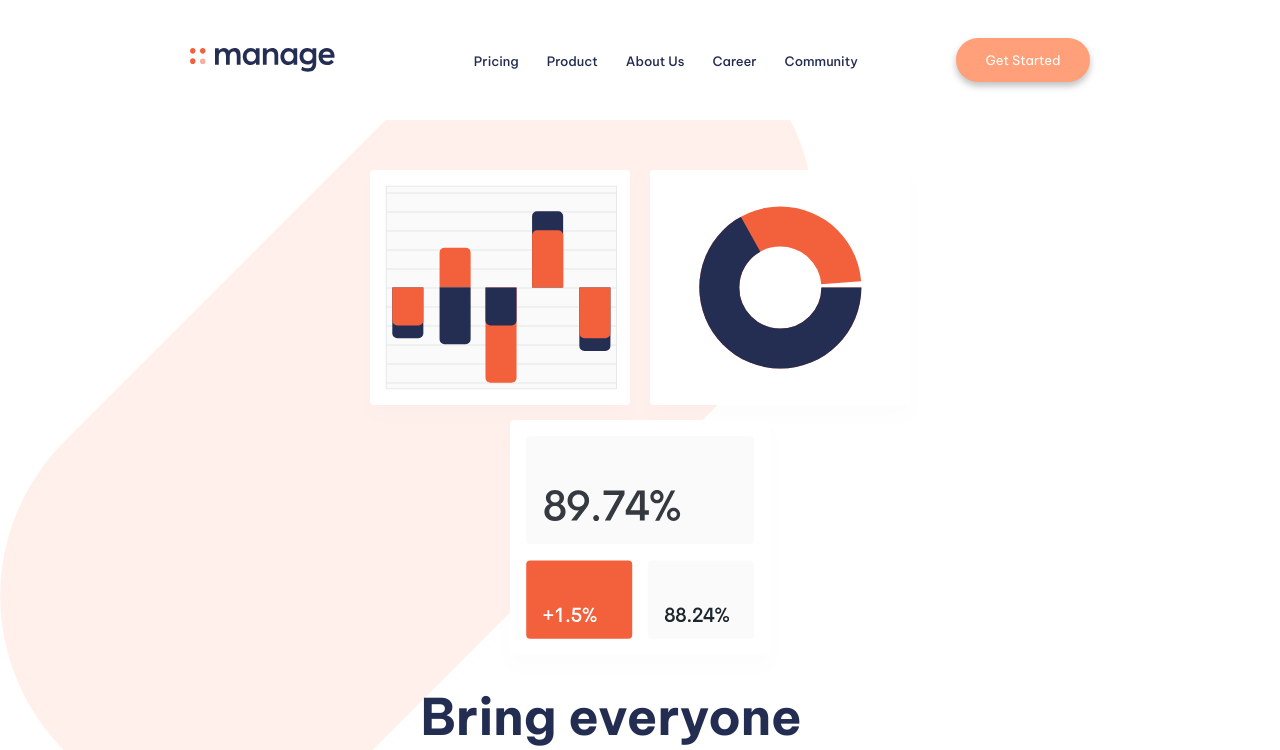
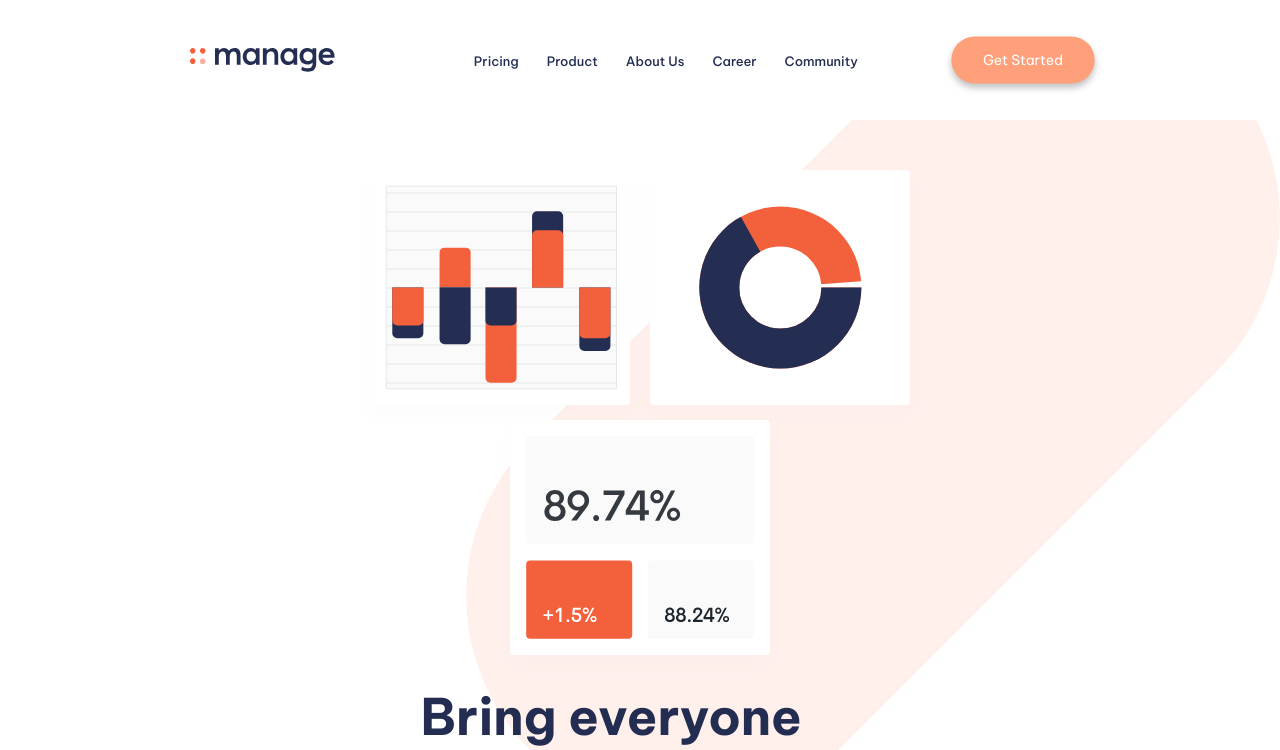
Before and after one commit to Josefina-Mayans/Examen-Pr-ctico-Final-FE1, a plain HTML site: page index.html in a window 1280 px wide. In both pictures the pointer is over the button 1023 px from the left and 60 px from the top of the page. Shown: the top 750 px of the page. Drawn offline with Linux system fonts and the light colour scheme.

Commit message:
Ahora si entrego

```diff
--- a/css/style.css
+++ b/css/style.css
@@ -20,7 +20,8 @@ html {
 
 body {
     background-image: url("/imagenes/bg-tablet-pattern.svg");
-    background-repeat: space;
+    background-position: right top;
+    background-repeat: no-repeat;
     margin: 0px;
 }
 
@@ -414,6 +415,8 @@ nav ul a:hover {
 
 .get-started:hover {
     background-color: lightsalmon;
+    transform:scale(1.07);
+    transition: 0.5s;
 }
 
 .footer-links ul:nth-child(1) {
@@ -443,6 +446,8 @@ form button:hover {
 
 .final-button:hover {
     color: lightsalmon;
+    transform:scale(1.07);
+    transition: 0.5s;
 }
 
 svg:hover path {
```
Also changed, not shown: 1 other file.
